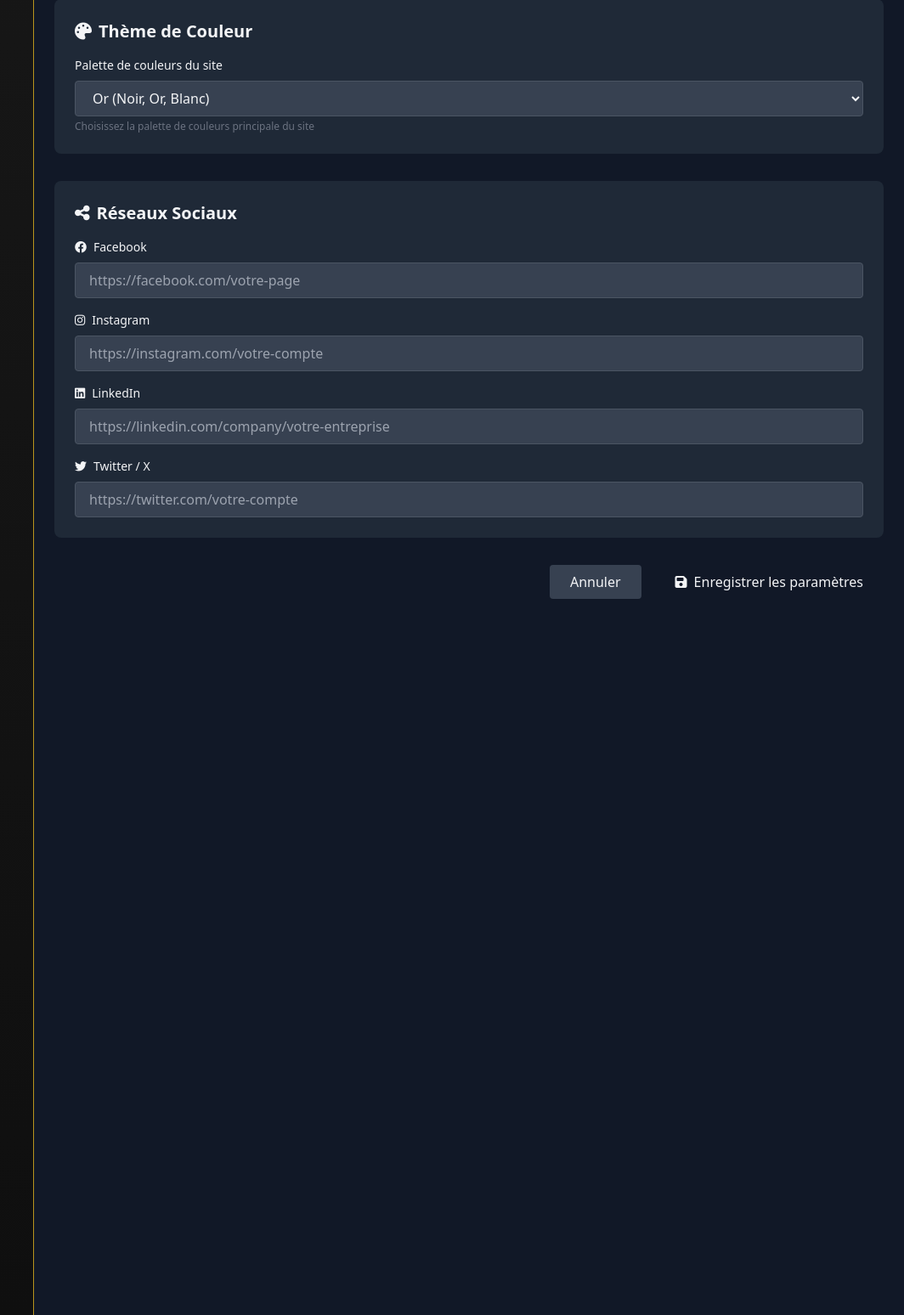
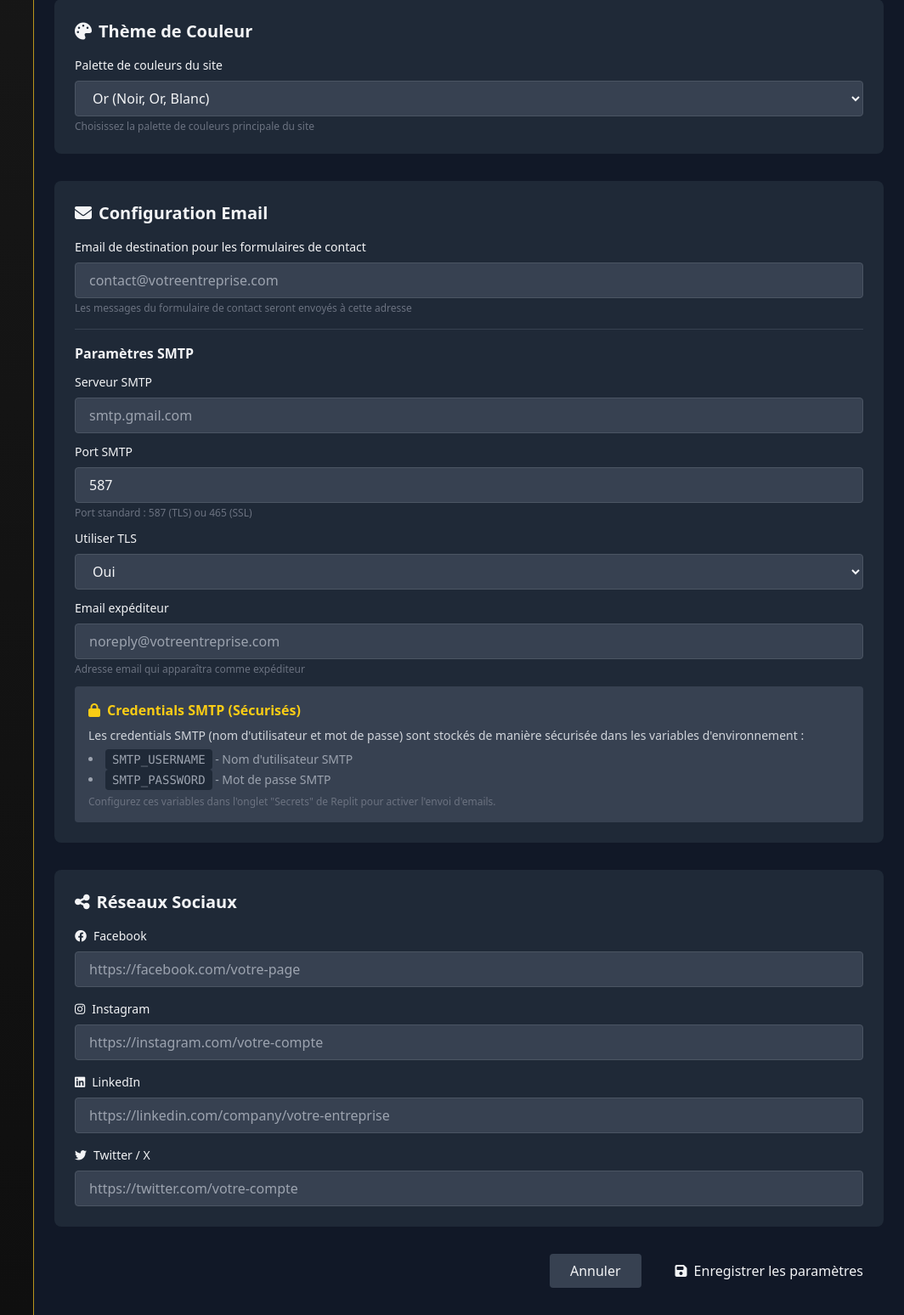
Before and after one commit to moa-digitalagency/KansotexWeb, a Flask app: page /admin/settings in a window 1280 px wide. Shown: the part 807-2355 px from the top of the page at 85% size, without its empty margins (216-1280 px from the left). Run offline with Flask 3, Linux system fonts and the light colour scheme; the visitor is signed in with stand-in values (Sample User, id 1); parts of the project's set-up code (start-up, migrations or seed data) failed here and were passed over; some libraries are stand-ins or nearby versions.

Commit message:
Add site settings for email configuration and SMTP parameters
Updates `backend/admin/routes.py` and `templates/admin/settings.html` to include new settings for `contact_recipient_email`, `smtp_host`, `smtp_port`, `smtp_use_tls`, and `smtp_sender_email`.

Replit-Commit-Author: Agent
Replit-Commit-Session-Id: 17f228d4-345f-4591-b8f7-a58feebcc9ae
Replit-Commit-Checkpoint-Type: intermediate_checkpoint
Replit-Commit-Event-Id: b034d724-acc0-4999-8d66-4309bb7cab09
Replit-Commit-Screenshot-Url: https://storage.googleapis.com/screenshot-production-us-central1/e7838a99-a3b3-48a3-a7df-1f236ece1976/17f228d4-345f-4591-b8f7-a58feebcc9ae/14rCrJa

```diff
--- a/backend/admin/routes.py
+++ b/backend/admin/routes.py
@@ -271,7 +271,8 @@ def site_settings():
         settings_keys = [
             'site_name', 'site_logo', 'company_address', 'company_phone',
             'company_email', 'company_ice', 'facebook_url', 'instagram_url',
-            'linkedin_url', 'twitter_url', 'color_theme'
+            'linkedin_url', 'twitter_url', 'color_theme', 'contact_recipient_email',
+            'smtp_host', 'smtp_port', 'smtp_use_tls', 'smtp_sender_email'
         ]
 
         for key in settings_keys:
@@ -286,11 +287,18 @@ def site_settings():
     settings_keys = [
         'site_name', 'site_logo', 'company_address', 'company_phone',
         'company_email', 'company_ice', 'facebook_url', 'instagram_url',
-        'linkedin_url', 'twitter_url', 'color_theme'
+        'linkedin_url', 'twitter_url', 'color_theme', 'contact_recipient_email',
+        'smtp_host', 'smtp_port', 'smtp_use_tls', 'smtp_sender_email'
     ]
 
+    default_values = {
+        'color_theme': 'gold',
+        'smtp_port': '587',
+        'smtp_use_tls': 'true'
+    }
+
     for key in settings_keys:
-        settings[key] = content_service.get_setting(key, 'gold' if key == 'color_theme' else '')
+        settings[key] = content_service.get_setting(key, default_values.get(key, ''))
 
     return render_template('admin/settings.html', settings=settings)
 
--- a/templates/admin/settings.html
+++ b/templates/admin/settings.html
@@ -93,6 +93,78 @@
 
     <div class="bg-gray-800 rounded-lg p-6">
         <h3 class="text-xl font-bold mb-4 text-accent">
+            <i class="fas fa-envelope mr-2"></i>Configuration Email
+        </h3>
+
+        <div class="space-y-4">
+            <div>
+                <label class="block text-sm font-medium mb-2">Email de destination pour les formulaires de contact</label>
+                <input type="email"
+                       name="contact_recipient_email"
+                       value="{{ settings.contact_recipient_email }}"
+                       class="w-full px-4 py-2 bg-gray-700 rounded border border-gray-600 ring-accent focus:outline-none"
+                       placeholder="contact@votreentreprise.com">
+                <p class="text-xs text-gray-500 mt-1">Les messages du formulaire de contact seront envoy&eacute;s &agrave; cette adresse</p>
+            </div>
+
+            <div class="border-t border-gray-700 pt-4 mt-4">
+                <h4 class="font-bold mb-3 text-accent-light">Param&egrave;tres SMTP</h4>
+
+                <div class="space-y-3">
+                    <div>
+                        <label class="block text-sm font-medium mb-2">Serveur SMTP</label>
+                        <input type="text"
+                               name="smtp_host"
+                               value="{{ settings.smtp_host }}"
+                               class="w-full px-4 py-2 bg-gray-700 rounded border border-gray-600 ring-accent focus:outline-none"
+                               placeholder="smtp.gmail.com">
+                    </div>
+
+                    <div>
+                        <label class="block text-sm font-medium mb-2">Port SMTP</label>
+                        <input type="number"
+                               name="smtp_port"
+                               value="{{ settings.smtp_port }}"
+                               class="w-full px-4 py-2 bg-gray-700 rounded border border-gray-600 ring-accent focus:outline-none"
+                               placeholder="587">
+                        <p class="text-xs text-gray-500 mt-1">Port standard : 587 (TLS) ou 465 (SSL)</p>
+                    </div>
+
+                    <div>
+                        <label class="block text-sm font-medium mb-2">Utiliser TLS</label>
+                        <select name="smtp_use_tls"
+                                class="w-full px-4 py-2 bg-gray-700 rounded border border-gray-600 ring-accent focus:outline-none">
+                            <option value="true" {% if settings.smtp_use_tls == 'true' %}selected{% endif %}>Oui</option>
+                            <option value="false" {% if settings.smtp_use_tls == 'false' %}selected{% endif %}>Non</option>
+                        </select>
+                    </div>
+
+                    <div>
+                        <label class="block text-sm font-medium mb-2">Email exp&eacute;diteur</label>
+                        <input type="email"
+                               name="smtp_sender_email"
+                               value="{{ settings.smtp_sender_email }}"
+                               class="w-full px-4 py-2 bg-gray-700 rounded border border-gray-600 ring-accent focus:outline-none"
+                               placeholder="noreply@votreentreprise.com">
+                        <p class="text-xs text-gray-500 mt-1">Adresse email qui apparaîtra comme exp&eacute;diteur</p>
+                    </div>
+
+                    <div class="bg-gray-700 rounded p-4 mt-3">
+                        <h5 class="font-bold mb-2 text-yellow-400"><i class="fas fa-lock mr-2"></i>Credentials SMTP (S&eacute;curis&eacute;s)</h5>
+                        <p class="text-sm text-gray-300 mb-2">Les credentials SMTP (nom d'utilisateur et mot de passe) sont stock&eacute;s de mani&egrave;re s&eacute;curis&eacute;e dans les variables d'environnement :</p>
+                        <ul class="text-sm text-gray-400 space-y-1 list-disc list-inside">
+                            <li><code class="bg-gray-800 px-2 py-1 rounded">SMTP_USERNAME</code> - Nom d'utilisateur SMTP</li>
+                            <li><code class="bg-gray-800 px-2 py-1 rounded">SMTP_PASSWORD</code> - Mot de passe SMTP</li>
+                        </ul>
+                        <p class="text-xs text-gray-500 mt-2">Configurez ces variables dans l'onglet "Secrets" de Replit pour activer l'envoi d'emails.</p>
+                    </div>
+                </div>
+            </div>
+        </div>
+    </div>
+
+    <div class="bg-gray-800 rounded-lg p-6">
+        <h3 class="text-xl font-bold mb-4 text-accent">
             <i class="fas fa-share-alt mr-2"></i>R&eacute;seaux Sociaux
         </h3>
 
```
